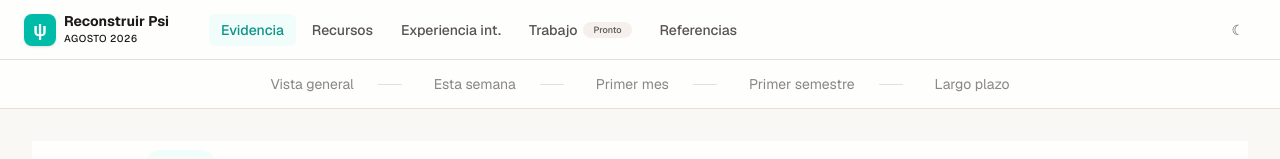
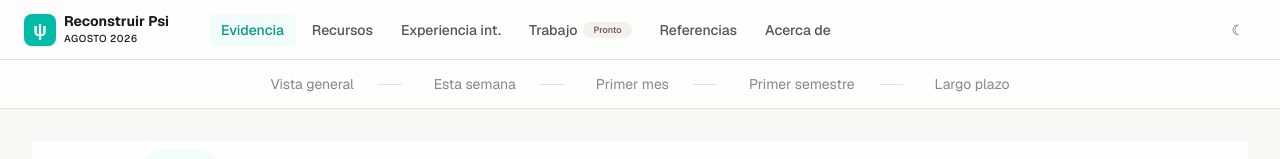
Before and after one commit to Mateob6/reconstruir-psi, a Next.js app: page /escuelas/evidencia in a window 1280 px wide. Shown: the top 159 px of the page. Built offline with nearby package versions, Linux system fonts and the light colour scheme.

Commit message:
Fix: agregar enlace a Acerca de en la navegación principal

```diff
--- a/src/components/layout/header.tsx
+++ b/src/components/layout/header.tsx
@@ -11,6 +11,7 @@ const SECONDARY_LINKS = [
   { href: "/escuelas/experiencia", label: "Experiencia int." },
   { href: "/trabajo", label: "Trabajo", badge: "Pronto" },
   { href: "/referencias", label: "Referencias" },
+  { href: "/acerca", label: "Acerca de" },
 ];
 
 export function Header() {
```
